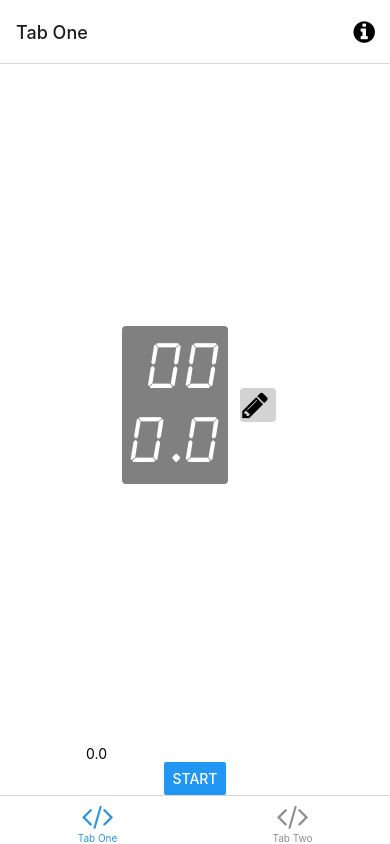
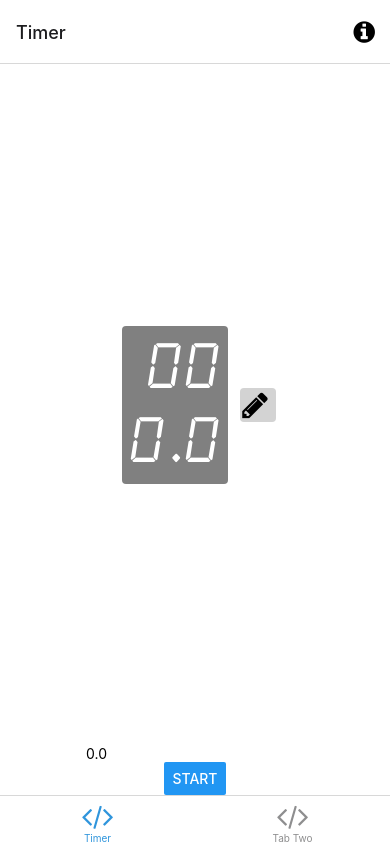
Before and after one commit to Willyfrog/drtimer, a React Native app: screen /Timer in a window 390 px wide. Built offline with nearby package versions, Linux system fonts and the light colour scheme; what expo-linking would draw is missing.

Commit message:
updating app

```diff
--- a/navigation/index.tsx
+++ b/navigation/index.tsx
@@ -14,7 +14,7 @@ import Colors from '../constants/Colors';
 import useColorScheme from '../hooks/useColorScheme';
 import ModalScreen from '../screens/ModalScreen';
 import NotFoundScreen from '../screens/NotFoundScreen';
-import TabOneScreen from '../screens/TabOneScreen';
+import TimerScreen from '../screens/TimerScreen';
 import TabTwoScreen from '../screens/TabTwoScreen';
 import { RootStackParamList, RootTabParamList, RootTabScreenProps } from '../types';
 import LinkingConfiguration from './LinkingConfiguration';
@@ -58,15 +58,15 @@ function BottomTabNavigator() {
 
   return (
     <BottomTab.Navigator
-      initialRouteName="TabOne"
+      initialRouteName="Timer"
       screenOptions={{
         tabBarActiveTintColor: Colors[colorScheme].tint,
       }}>
       <BottomTab.Screen
-        name="TabOne"
-        component={TabOneScreen}
-        options={({ navigation }: RootTabScreenProps<'TabOne'>) => ({
-          title: 'Tab One',
+        name="Timer"
+        component={TimerScreen}
+        options={({ navigation }: RootTabScreenProps<'Timer'>) => ({
+          title: 'Timer',
           tabBarIcon: ({ color }) => <TabBarIcon name="code" color={color} />,
           headerRight: () => (
             <Pressable
@@ -85,7 +85,7 @@ function BottomTabNavigator() {
         })}
       />
       <BottomTab.Screen
-        name="TabTwo"
+        name="Strip"
         component={TabTwoScreen}
         options={{
           title: 'Tab Two',
--- a/screens/TabOneScreen.tsx
+++ b/screens/TimerScreen.tsx
@@ -23,7 +23,7 @@ const sendSwitch = (ip: string, port: (string|number), deviceId: string, newStat
 
 }
 
-export default function TabOneScreen({ navigation }: RootTabScreenProps<'TabOne'>) {
+export default function TimerScreen() {
   const [inProgress, setInProgress] = useState(false);
   const [timer, setTimer] = useState("0.0");
   const [countDown, setCountDown] = useState(Number(timer)*1000);
--- a/tsconfig.json
+++ b/tsconfig.json
@@ -1,6 +1,8 @@
 {
   "extends": "expo/tsconfig.base",
   "compilerOptions": {
-    "strict": true
+    "strict": true,
+    "esModuleInterop": true,
+    "jsx": "react"
   }
 }
--- a/types.tsx
+++ b/types.tsx
@@ -25,8 +25,8 @@ export type RootStackScreenProps<Screen extends keyof RootStackParamList> = Nati
 >;
 
 export type RootTabParamList = {
-  TabOne: undefined;
-  TabTwo: undefined;
+  Timer: undefined;
+  Strip: undefined;
 };
 
 export type RootTabScreenProps<Screen extends keyof RootTabParamList> = CompositeScreenProps<
```
Also changed, not shown: App.tsx (+4 -4 lines), package.json (+7 -3 lines), 1 other file (tests, documents, lock files or other folders).
